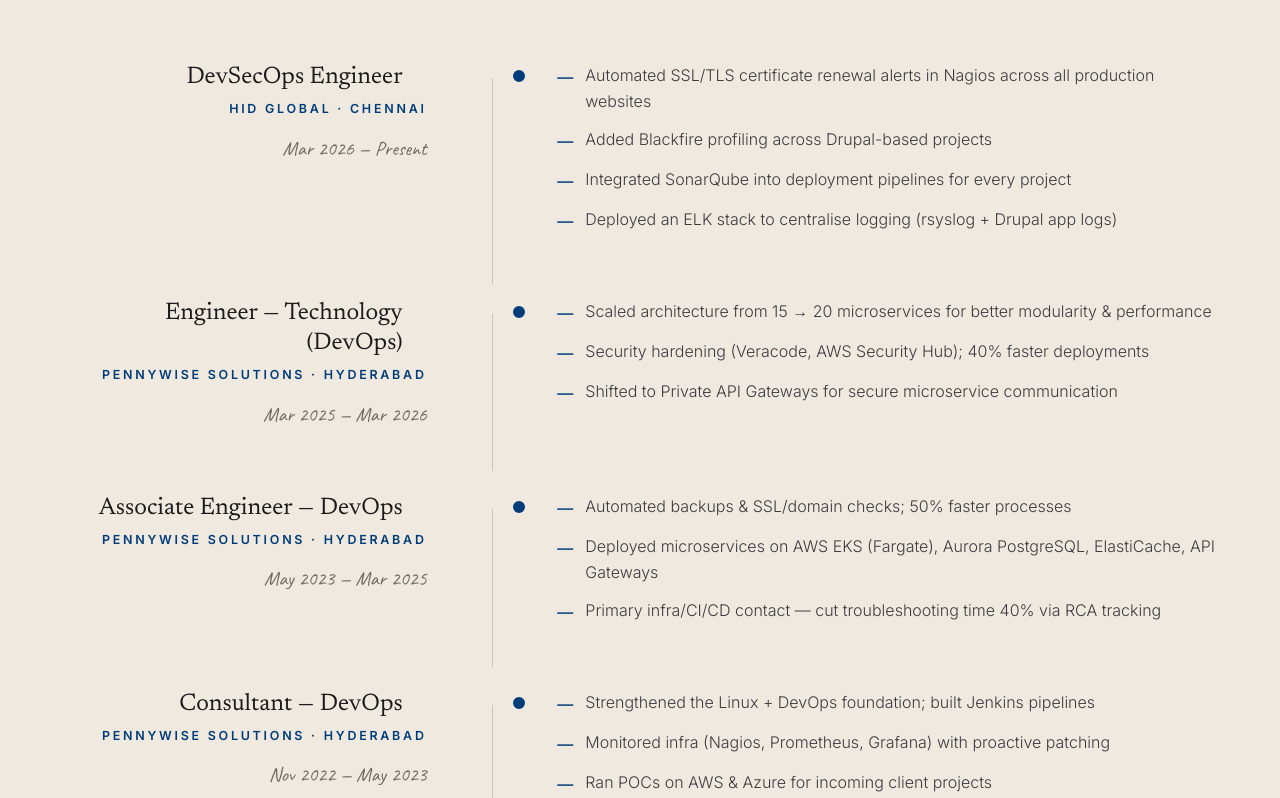
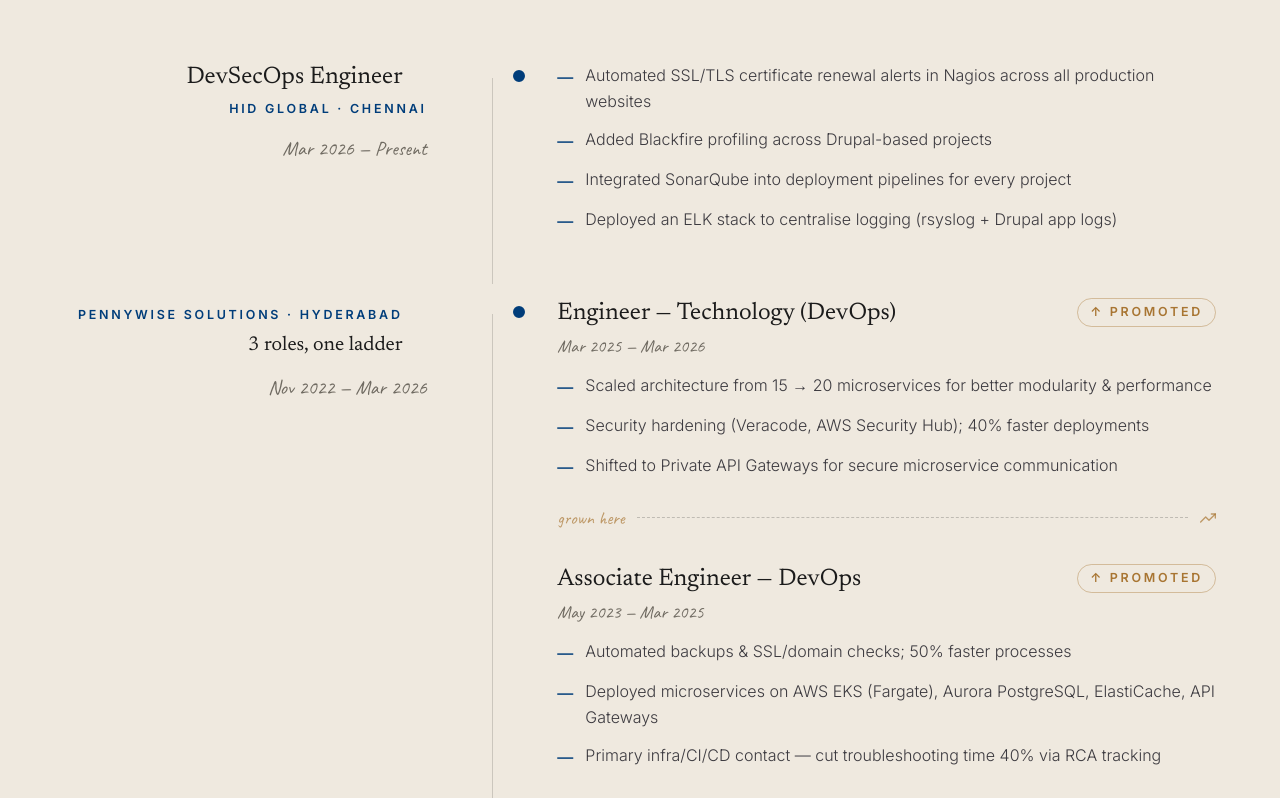
Before and after one commit to dhanushs11/dhanushs11.github.io, a React (Vite) app: page / in a window 1280 px wide. Shown: the part 2001-2799 px from the top of the page. Built offline with nearby package versions, Linux system fonts and the light colour scheme.

Commit message:
feat: show promotion ladder at PennyWise (consultant → associate → engineer)

```diff
--- a/src/components/Resume.jsx
+++ b/src/components/Resume.jsx
@@ -1,5 +1,6 @@
 import { useRef } from 'react'
 import { motion, useInView } from 'framer-motion'
+import { FiTrendingUp } from 'react-icons/fi'
 
 const experience = [
   {
@@ -15,10 +16,14 @@
     ],
   },
   {
-    role: 'Engineer — Technology (DevOps)',
     org: 'PennyWise Solutions',
     place: 'Hyderabad',
+    period: 'Nov 2022 — Mar 2026',
+    roles: [
+      {
+        role: 'Engineer — Technology (DevOps)',
         period: 'Mar 2025 — Mar 2026',
+        promoted: true,
         points: [
           'Scaled architecture from 15 → 20 microservices for better modularity & performance',
           'Security hardening (Veracode, AWS Security Hub); 40% faster deployments',
@@ -27,9 +32,8 @@
       },
       {
         role: 'Associate Engineer — DevOps',
-    org: 'PennyWise Solutions',
-    place: 'Hyderabad',
         period: 'May 2023 — Mar 2025',
+        promoted: true,
         points: [
           'Automated backups & SSL/domain checks; 50% faster processes',
           'Deployed microservices on AWS EKS (Fargate), Aurora PostgreSQL, ElastiCache, API Gateways',
@@ -38,13 +42,14 @@
       },
       {
         role: 'Consultant — DevOps',
-    org: 'PennyWise Solutions',
-    place: 'Hyderabad',
         period: 'Nov 2022 — May 2023',
+        promoted: false,
         points: [
           'Strengthened the Linux + DevOps foundation; built Jenkins pipelines',
           'Monitored infra (Nagios, Prometheus, Grafana) with proactive patching',
           'Ran POCs on AWS & Azure for incoming client projects',
+        ],
+      },
     ],
   },
   {
@@ -102,6 +107,62 @@
 
         <ol className="space-y-16">
           {experience.map((job, i) => (
+            job.roles ? (
+              <motion.li
+                key={job.org}
+                initial={{ opacity: 0, y: 30 }}
+                animate={inView ? { opacity: 1, y: 0 } : {}}
+                transition={{ duration: 0.5, delay: i * 0.08 }}
+                className="grid md:grid-cols-12 gap-4 md:gap-8"
+              >
+                <div className="md:col-span-4 md:text-right">
+                  <p className="eyebrow text-accent mt-2 md:pr-6">{job.org}{job.place && ` · ${job.place}`}</p>
+                  <p className="font-serif text-xl text-ink md:pr-6 leading-tight mt-2">
+                    {job.roles.length} roles, one ladder
+                  </p>
+                  <span className="hidden md:inline-block text-hand text-xl text-muted mt-4">{job.period}</span>
+                </div>
+
+                <div className="hidden md:block md:col-span-1 relative">
+                  <span className={`absolute top-2 md:right-0 w-3 h-3 rounded-full border-2 border-accent ${inView ? 'bg-accent' : ''}`} />
+                  <span className="absolute top-4 left-1/2 h-[120%] w-px bg-black/15" />
+                </div>
+
+                <div className="md:col-span-7">
+                  <p className="text-hand text-xl text-muted md:hidden mb-4">{job.period}</p>
+                  {job.roles.map((role, ri) => (
+                    <div key={role.role} className="mb-8 last:mb-0">
+                      <div className="flex items-center justify-between gap-4">
+                        <h4 className="font-serif text-2xl text-ink leading-tight">
+                          {role.role}
+                        </h4>
+                        {role.promoted && (
+                          <span className="eyebrow text-accent-warm border border-accent-warm/40 rounded-full px-3 py-1 whitespace-nowrap">
+                            ↑ promoted
+                          </span>
+                        )}
+                      </div>
+                      <p className="text-hand text-lg text-muted mt-1">{role.period}</p>
+                      <ul className="space-y-3 mt-3">
+                        {role.points.map((point, pi) => (
+                          <li key={pi} className="flex gap-3 text-ink-soft font-light leading-relaxed">
+                            <span className="text-accent font-medium shrink-0 mt-0.5">—</span>
+                            {point}
+                          </li>
+                        ))}
+                      </ul>
+                      {ri < job.roles.length - 1 && (
+                        <div className="my-6 flex items-center gap-3 text-accent-warm/70">
+                          <span className="text-hand text-lg">grown here</span>
+                          <span className="flex-1 border-t border-dashed border-black/20" />
+                          <FiTrendingUp size={16} />
+                        </div>
+                      )}
+                    </div>
+                  ))}
+                </div>
+              </motion.li>
+            ) : (
               <motion.li
                 key={job.role}
                 initial={{ opacity: 0, y: 30 }}
@@ -134,6 +195,7 @@
                   </ul>
                 </div>
               </motion.li>
+            )
           ))}
         </ol>
 
```
Lines whose indentation alone changed are shown as unchanged.
